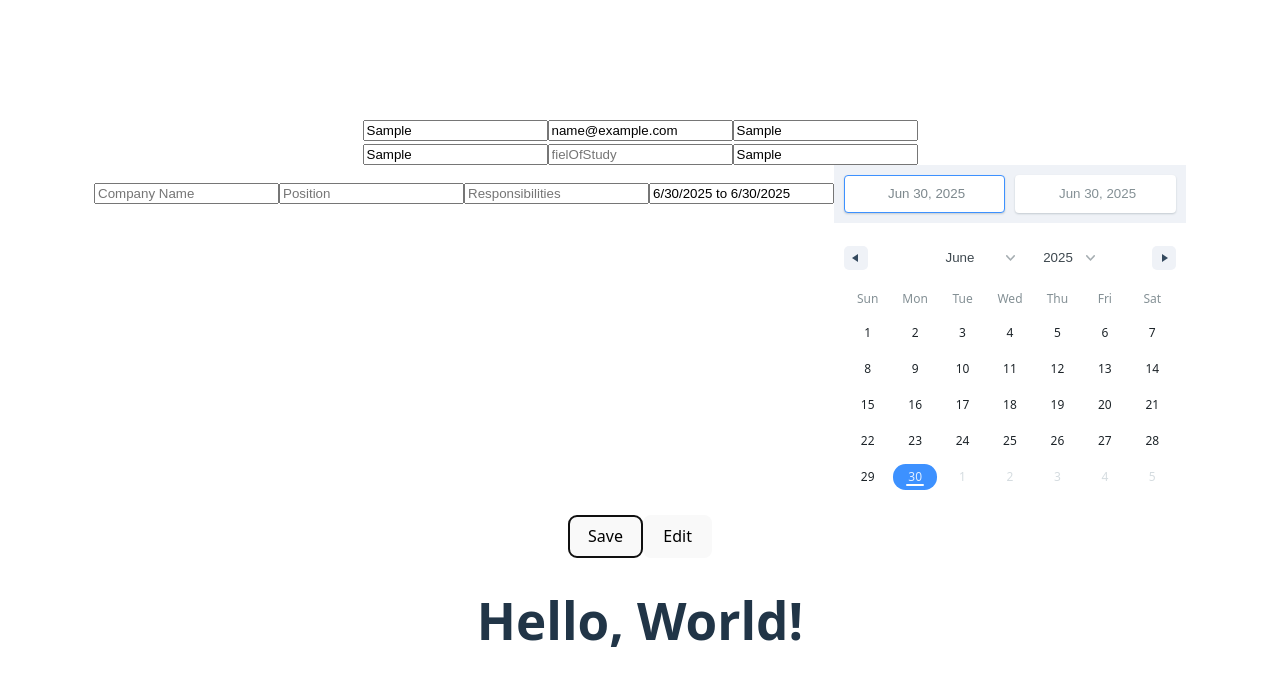
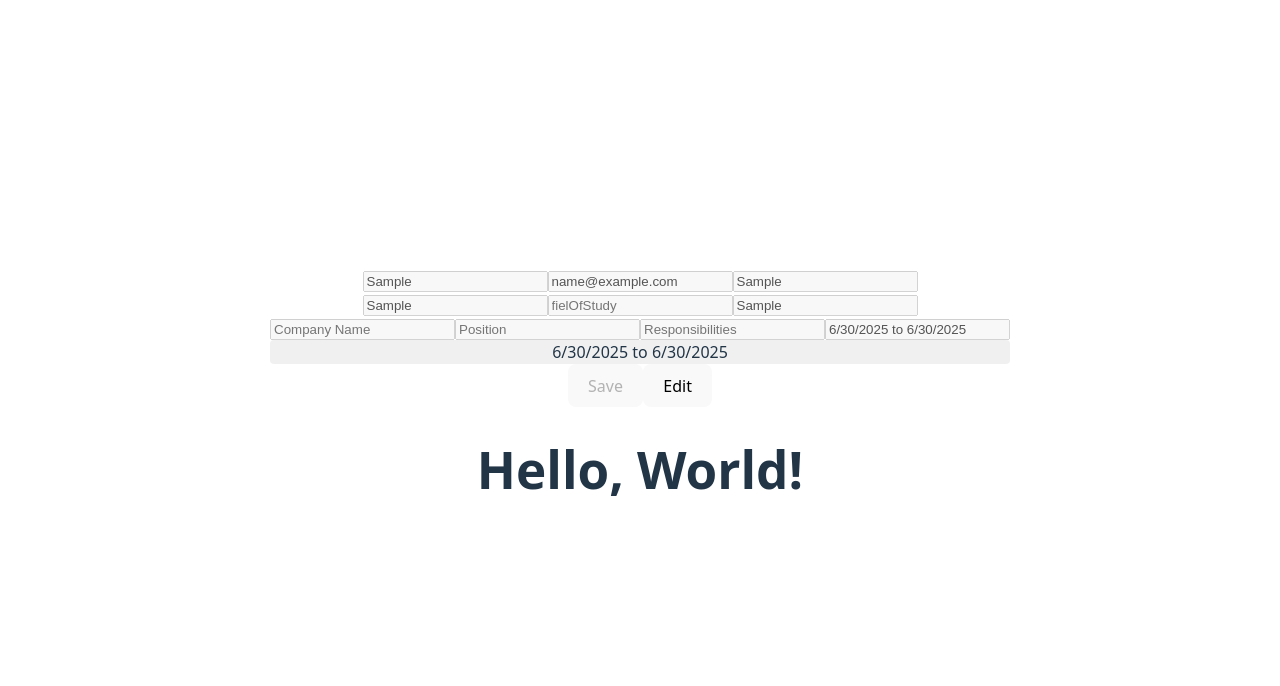
Before and after one commit to Malhar-git/CV-builder, a React (Vite) app: page / in a window 1280 px wide. Both pictures are taken after typing "Sample", "name@example.com", "Sample", "Sample", "Sample", "Sample" into the empty fields and a click on the button "Save". Shown: the top 686 px of the page. Built offline with nearby package versions, Linux system fonts and the light colour scheme.

Commit message:
feat: Add Save and Edit Button

```diff
--- a/src/App.jsx
+++ b/src/App.jsx
@@ -5,23 +5,27 @@ import Experience from './components/Experience';
 import { PersonalInformation } from './components/PersonalInformation';
 import { Buttons } from './components/Buttons';
 
-function App() {
+export function App() {
   const [formData, setFormData] = useState({ PersonalInformation: {}, Experience: {}, Education: {} });
+
+  const [isEditable, setIsEditable] = useState(true);
 
   const handleSave = () => {
     console.log('Save DATA:', formData);
+    setIsEditable(false);
   };
 
   const handleEdit = () => {
+    setIsEditable(true);
     console.log('Editing..');
   };
 
   return (
     <>
-      <PersonalInformation formData={formData} setFormData={setFormData} />
-      <Education formData={formData} setFormData={setFormData} />
-      <Experience formData={formData} setFormData={setFormData} />
-      <Buttons onSave={handleSave} onEdit={handleEdit} />
+      <PersonalInformation formData={formData} setFormData={setFormData} isEditable={isEditable} />
+      <Education formData={formData} setFormData={setFormData} isEditable={isEditable} />
+      <Experience formData={formData} setFormData={setFormData} isEditable={isEditable} />
+      <Buttons isEditable={isEditable} onSave={handleSave} onEdit={handleEdit} />
     </>
   );
 }
--- a/src/components/Buttons.jsx
+++ b/src/components/Buttons.jsx
@@ -1,8 +1,20 @@
-export function Buttons({ onSave, onEdit }) {
+export function Buttons({ isEditable, onSave, onEdit }) {
   return (
     <div>
-      <button type="button" onClick={onSave}>Save</button>
-      <button type="button" onClick={onEdit}>Edit</button>
+      <button
+        type="button"
+        onClick={onSave}
+        disabled={!isEditable}
+      >
+        Save
+      </button>
+      <button
+        type="button"
+        onClick={onEdit}
+        disabled={isEditable}
+      >
+        Edit
+      </button>
     </div>
   );
 }
--- a/src/components/Education.jsx
+++ b/src/components/Education.jsx
@@ -1,4 +1,4 @@
-export function Education({formData, setFormData}){
+export function Education({formData, setFormData, isEditable}){
   const handleChange = (e) => {
     setFormData({
       ...formData,
@@ -15,18 +15,21 @@ export function Education({formData, setFormData}){
         value={formData.Education.schoolName || ''}
         onChange={handleChange}
         placeholder="School Name"
+        disabled={!isEditable}
       />
       <input
         name="fieldOfStudy"
         value={formData.Education.fielOfStudy || ''}
         onChange={handleChange}
         placeholder="fielOfStudy"
+        disabled={!isEditable}
       />
       <input
         name="date"
         value={formData.Education.date || ''}
         onChange={handleChange}
         placeholder="date of study"
+        disabled={!isEditable}
       />
     </div>
   )
--- a/src/components/Experience.jsx
+++ b/src/components/Experience.jsx
@@ -3,8 +3,9 @@ import { DateRange } from 'react-date-range';
 import 'react-date-range/dist/styles.css';
 import 'react-date-range/dist/theme/default.css';
 
-export default function Experience({ formData, setFormData }) {
+export default function Experience({ formData, setFormData, isEditable }) {
   const handleChange = (e) => {
+
     setFormData({
       ...formData,
       Experience: {
@@ -41,6 +42,7 @@ export default function Experience({ formData, setFormData }) {
         placeholder="Company Name"
         value={formData.Experience.companyName || ''}
         onChange={handleChange}
+        disabled={!isEditable}
       />
       <input
         type="text"
@@ -48,6 +50,7 @@ export default function Experience({ formData, setFormData }) {
         placeholder="Position"
         value={formData.Experience.position || ''}
         onChange={handleChange}
+        disabled={!isEditable}
       />
       <input
         type="text"
@@ -55,13 +58,21 @@ export default function Experience({ formData, setFormData }) {
         placeholder="Responsibilities"
         value={formData.Experience.responsibilities || ''}
         onChange={handleChange}
+        disabled={!isEditable}
       />
       <input
         type="text"
         readOnly
         value={`${dateRange[0].startDate.toLocaleDateString()} to ${dateRange[0].endDate.toLocaleDateString()}`}
+        disabled={!isEditable}
       />
-      <DateRange onChange={handleDateChange} ranges={dateRange} />
+      {isEditable ? (
+        <DateRange onChange={handleDateChange} ranges={dateRange} />
+      ) : (
+        <div style={{ background: '#f0f0f0', borderRadius: '4px' }}>
+          {dateRange[0].startDate.toLocaleDateString()} to {dateRange[0].endDate.toLocaleDateString()}
+        </div>
+      )}
     </form>
   );
 }
--- a/src/components/PersonalInformation.jsx
+++ b/src/components/PersonalInformation.jsx
@@ -1,7 +1,8 @@
 import { StrictMode } from "react";
 
-export function PersonalInformation({ formData, setFormData }) {
+export function PersonalInformation({ formData, setFormData, isEditable }) {
   const handleChange = (e) => {
+
     setFormData({
       ...formData,
       PersonalInformation: {
@@ -18,18 +19,21 @@ export function PersonalInformation({ formData, setFormData }) {
         value={formData.PersonalInformation.name || ''}
         onChange={handleChange}
         placeholder="Candidate Name"
+        disabled={!isEditable}
       />
       <input
         name="email"
         value={formData.PersonalInformation.email || ''}
         onChange={handleChange}
         placeholder="Email"
+        disabled={!isEditable}
       />
       <input
         name="contactNumber"
         value={formData.PersonalInformation.contactNumber || ''}
         onChange={handleChange}
         placeholder="Contact Number"
+        disabled={!isEditable}
       />
     </div>
   );
```
